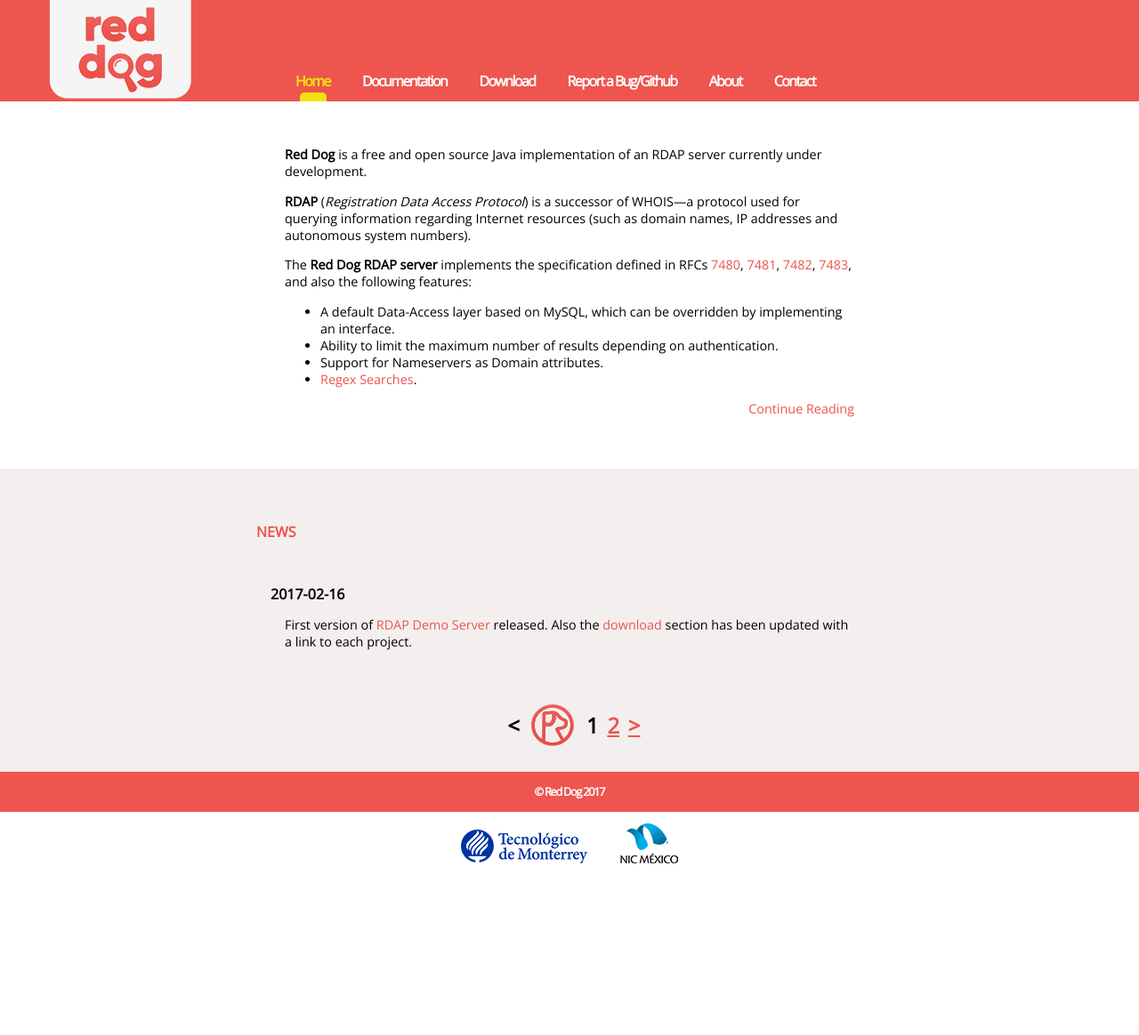
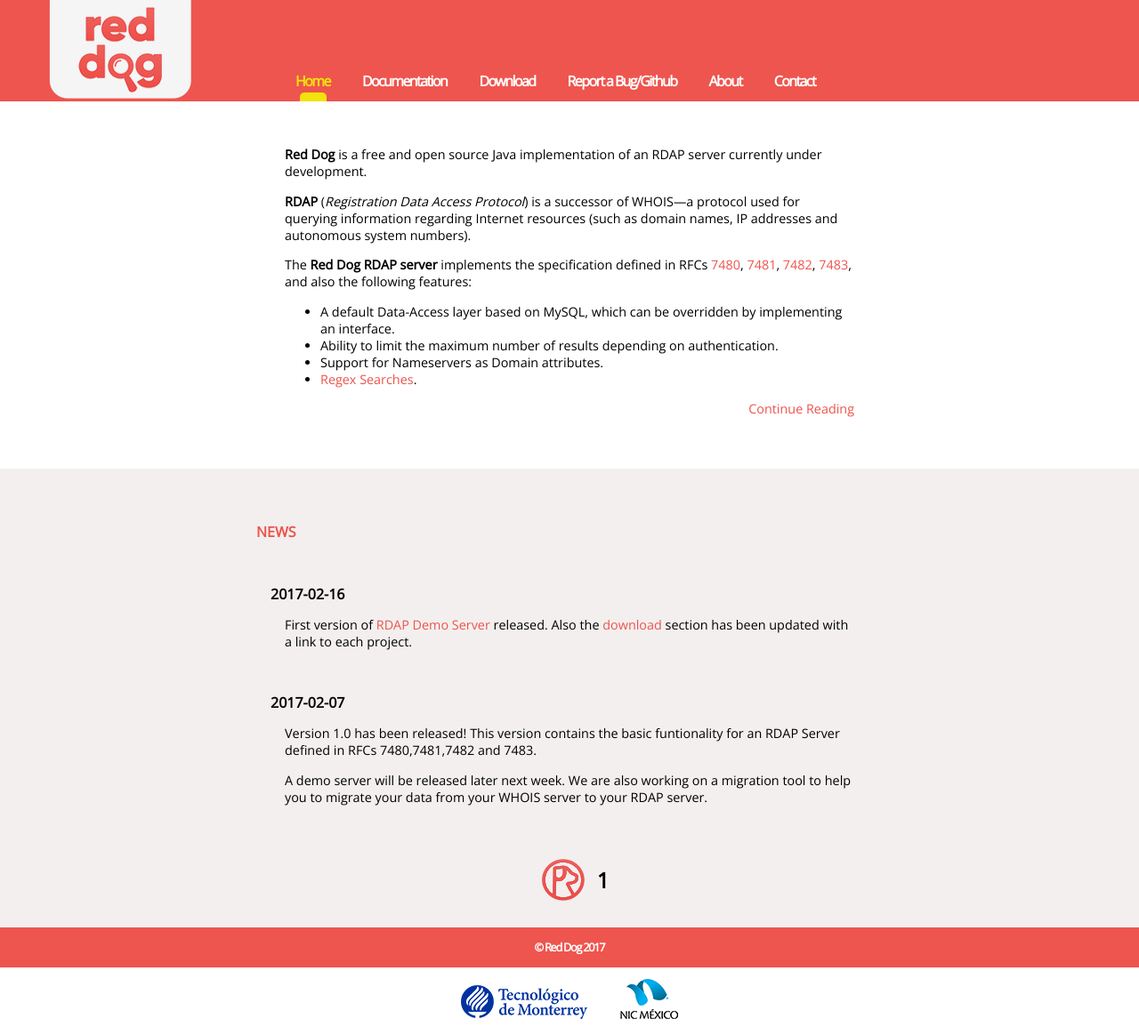
Before and after one commit to NICMx/rdap-server, a Jekyll site: the page built from _posts/2017-02-16-one.md, in a window 1280 px wide. Shown: the whole page at 89% size. Built offline with Jekyll 4.4.1, drawn with Linux system fonts in a browser that asks for light colours; nearby versions of some CDN libraries; before the commit the page ends 989 px from its top, so only the background shows below that.

Commit message:
Allow several posts in index

```diff
--- a/_includes/news-breadcrumb
+++ b/_includes/news-breadcrumb
@@ -1,8 +1,11 @@
+{% assign noticesperpage = 5 %}
+{% assign postsforlast = noticesperpage | times: 4 %}
+{% assign postsforellipsis = noticesperpage | times: 5 %}
+<!-- For more or less than 5 notices per page "<", ">" and index.html will need modification on the number of .next or .previous</">  -- >
+
 <!-- < -->
-{% if page.next %}
-	<a href="{{ site.baseurl }}{{ page.next.url }}">&lt;</a>
-{% else %}
-	<span>&lt;</span>
+{% if page.next.next.next.next.next %}
+	<a href="{{ site.baseurl }}{{ page.next.next.next.next.next.url }}">&lt;</a>
 {% endif %}
 
 <img src="{{ site.baseurl }}/img/logo-dog.png" alt="Show More" />
@@ -17,30 +20,34 @@
 {% endfor %}
 
 <!-- Ellipsis if there are too many posts. -->
-{% if postindex > 4 %}
+{% if postindex > postsforlast %}
 	<a href="{{ site.baseurl }}{{ site.posts.first.url }}">1</a>
-	{% if postindex > 5 %}
+	{% if postindex > postsforellipsis %}
 		<span class="ellipsis">&hellip;</span>
 	{% endif %}
 {% endif %}
 
 <!-- Current page and four potential entries at each side. -->
-{% assign min = postindex | minus: 4 %}
-{% assign max = postindex | plus: 4 %}
+{% assign min = postindex | minus: postsforlast %}
+{% assign max = postindex | plus: postsforlast %}
+{% assign mod = 0 %}
 {% for post in (min..max) %}
-	{% if 0 <= post and post < site.posts.size %}
+	{% if post > 0 %}
+		{% assign mod = post | modulo: noticesperpage %}
+	{% endif %}
+	{% if 0 <= post and post < site.posts.size and mod == 0 %}
 		{% if post != postindex %}
-			<a href="{{ site.baseurl }}{{ site.posts[post].url }}">{{ post | plus: 1 }}</a>
+			<a href="{{ site.baseurl }}{{ site.posts[post].url }}">{{ post | divided_by: noticesperpage | plus: 1 }}</a>
 		{% else %}
-			<span class="selected">{{ post | plus: 1 }}</span>
+			<span class="selected">{{ post | divided_by: noticesperpage | plus: 1 }}</span>
 		{% endif %}
 	{% endif %}
 {% endfor %}
 
 <!-- Ellipsis again if there are too many posts. -->
-{% assign limit = site.posts.size | minus: 5 %}
+{% assign limit = site.posts.size | minus: postsforlast | minus: 1 %}
 {% if postindex < limit %}
-	{% assign limit = site.posts.size | minus: 6 %}
+	{% assign limit = site.posts.size | minus: postsforellipsis | minus: 1 %}
 	{% if postindex < limit %}
 		<span class="ellipsis">&hellip;</span>
 	{% endif %}
@@ -49,8 +56,6 @@
 {% endif %}
 
 <!-- > -->
-{% if page.previous %}
-	<a href="{{ site.baseurl }}{{ page.previous.url }}">&gt;</a>
-{% else %}
-	<span>&gt;</span>
+{% if page.previous.previous.previous.previous.previous %}
+	<a href="{{ site.baseurl }}{{ page.previous.previous.previous.previous.previous.url }}">&gt;</a>
 {% endif %}
--- a/_layouts/index.html
+++ b/_layouts/index.html
@@ -34,8 +34,19 @@
 	</div>
 	<div id="news" class="content">
 		<h1>NEWS</h1>
-		{{ content }}
-	</div>
+
+		{% for post in site.posts %}
+			{% if post.content == content %}
+				{{post.content}}
+				{{post.previous.content}}
+				{{post.previous.previous.content}}
+				{{post.previous.previous.previous.content}}
+				{{post.previous.previous.previous.previous.content}}
+				{% break %}
+			{% endif %}
+		{% endfor %}
+
+		</div>
 	<div id="breadcrumb">
 		{% include news-breadcrumb %}
 	</div>
```
